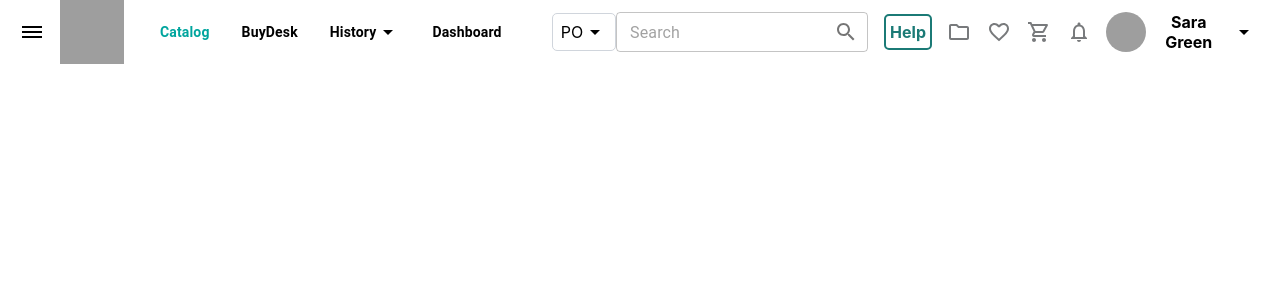
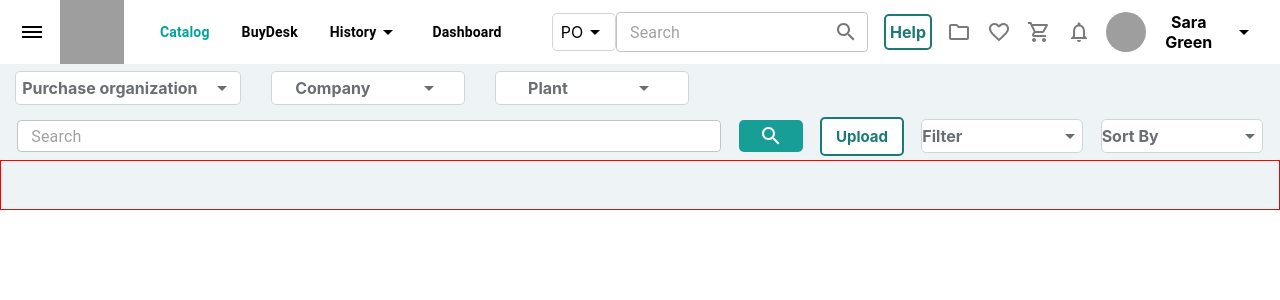
Before and after one commit to pallaveekumari/simfoni, a React (Create React App) app: page / in a window 1280 px wide. Shown: the top 300 px of the page. Built offline with nearby package versions, Linux system fonts and the light colour scheme; no server answers; grey boxes are pictures that could not be loaded.

Commit message:
navbar-second-implemented

```diff
--- a/src/Components/Navbar/Navbar.module.css
+++ b/src/Components/Navbar/Navbar.module.css
@@ -95,3 +95,128 @@ gap: 2rem;
     gap: 0.5rem;
     font-weight: bold;
 }
+
+.secondNavbar{
+    height: 9rem;
+    width: 100%;
+
+    background-color: #eef3f6;
+    /* border: 1px solid green; */
+
+}
+.secondNavbarBox1{
+height: 3rem;
+display: flex;
+width: 55%;
+justify-content: space-around;
+align-items: center;
+/* border: 1px solid red; */
+}
+.secondNavbarBox2{
+height: 3rem;
+display: flex;
+justify-content: space-evenly;
+align-items: center;
+/* border: 1px solid red; */
+}
+.secondNavbarBox3{
+height: 3rem;
+border: 1px solid red;
+}
+
+.purchase{
+height: 2rem;
+width: 14rem;
+
+display: flex;
+align-items: center;
+justify-content: space-around;
+background-color: white;
+color: #6a6e72;
+border-radius: 5px;
+font-weight: bold;
+border: 1px solid #d0d5dc;
+}
+.company{
+    height: 2rem;
+    width: 12rem;
+    border: 1px solid #d0d5dc;
+    display: flex;
+    align-items: center;
+    justify-content: space-around;
+    background-color: white;
+    color: #6a6e72;
+    border-radius: 5px;
+    font-weight: bold;
+}
+.plant{
+    height: 2rem;
+    width: 12rem;
+    border: 1px solid #d0d5dc;
+    display: flex;
+    align-items: center;
+    justify-content: space-around;
+    background-color: white;
+    color: #6a6e72;
+    border-radius: 5px;
+    font-weight: bold;
+}
+
+.secondNavbarSearchBox{
+    height: 2rem;
+    width: 55%;
+    border: 1px solid #d0d5dc;
+    background-color: white;
+    color: #6a6e72;
+    border: none;
+}
+.searchiconsbox{
+    height: 2rem;
+    width: 4rem;
+    /* border: 1px solid red; */
+    background-color:  #169e97;
+    color: white;
+    border-radius: 5px;
+    display: flex;
+    justify-content: center;
+    align-items: center;
+    /* margin-right: 4rem; */
+}
+.upload{
+    /* height: 1.8rem; */
+    width: 4rem;
+    border: 2px solid #1b7a76;
+    background-color: white;
+    color: #1b7a76;
+    border-radius: 5px;
+    display: flex;
+    justify-content: center;
+    align-items: center;
+    font-weight: bold;
+    padding: 0.5rem;
+    font-size: 15px;
+}
+.filter{
+    height: 2rem;
+    width: 10rem;
+    border: 1px solid #d0d5dc;
+    display: flex;
+    align-items: center;
+    justify-content: space-between;
+    background-color: white;
+    color: #6a6e72;
+    border-radius: 5px;
+    font-weight: bold;
+}
+.sortby{
+    height: 2rem;
+    width: 10rem;
+    border: 1px solid #d0d5dc;
+    display: flex;
+    align-items: center;
+    justify-content: space-between;
+    background-color: white;
+    color: #6a6e72;
+    border-radius: 5px;
+    font-weight: bold;
+}
--- a/src/Components/Navbar/Navbar.tsx
+++ b/src/Components/Navbar/Navbar.tsx
@@ -7,18 +7,33 @@ import {
   FormControl,
   OutlinedInput,
   InputLabel,
-  Avatar
+  Avatar,
+  MenuItem,
+  Menu
 } from "@mui/material";
 import React from "react";
 import styles from "./Navbar.module.css";
 import DehazeOutlinedIcon from "@mui/icons-material/DehazeOutlined";
 import ArrowDropDownIcon from "@mui/icons-material/ArrowDropDown";
 import SearchIcon from "@mui/icons-material/Search";
-import FolderOutlinedIcon from '@mui/icons-material/FolderOutlined';
-import FavoriteBorderOutlinedIcon from '@mui/icons-material/FavoriteBorderOutlined';
-import ShoppingCartOutlinedIcon from '@mui/icons-material/ShoppingCartOutlined';
-import NotificationsNoneOutlinedIcon from '@mui/icons-material/NotificationsNoneOutlined';
+import FolderOutlinedIcon from "@mui/icons-material/FolderOutlined";
+import FavoriteBorderOutlinedIcon from "@mui/icons-material/FavoriteBorderOutlined";
+import ShoppingCartOutlinedIcon from "@mui/icons-material/ShoppingCartOutlined";
+import NotificationsNoneOutlinedIcon from "@mui/icons-material/NotificationsNoneOutlined";
 const Navbar = () => {
+
+
+  const [anchorEl1, setAnchorEl1] = React.useState<null | HTMLElement>(null);
+  const open1 = Boolean(anchorEl1);
+  const handleClick1 = (event: React.MouseEvent<HTMLElement>) => {
+    setAnchorEl1(event.currentTarget);
+  };
+  const handleClose1 = () => {
+    setAnchorEl1(null);
+  }
+
+
+
   return (
     <Box>
       <Box className={styles.catalogNavbar}>
@@ -31,25 +46,35 @@ const Navbar = () => {
             />
           </Box>
           <Box className={styles.catalogBox}>
-            <Typography variant="body2" sx={{fontWeight:"bold"}} className={styles.catalogText}>
+            <Typography
+              variant="body2"
+              sx={{ fontWeight: "bold" }}
+              className={styles.catalogText}
+            >
               Catalog
             </Typography>
-            <Typography variant="body2" sx={{fontWeight:"bold"}}>BuyDesk</Typography>
+            <Typography variant="body2" sx={{ fontWeight: "bold" }}>
+              BuyDesk
+            </Typography>
             <Box className={styles.historyDropdown}>
-              <Typography variant="body2" sx={{fontWeight:"bold"}}>History </Typography>
+              <Typography variant="body2" sx={{ fontWeight: "bold" }}>
+                History{" "}
+              </Typography>
               <ArrowDropDownIcon />
             </Box>
-            <Typography variant="body2" sx={{fontWeight:"bold"}}>Dashboard</Typography>
+            <Typography variant="body2" sx={{ fontWeight: "bold" }}>
+              Dashboard
+            </Typography>
           </Box>
         </Box>
 
         <Box className={styles.poBox}>
           <Box className={styles.historyDropdownMenu}>
-            <Box >PO</Box>
+            <Box>PO</Box>
             <ArrowDropDownIcon />
           </Box>
           <Box>
-            <FormControl sx={{width: "25ch" }} variant="outlined">
+            <FormControl sx={{ width: "25ch" }} variant="outlined">
               <OutlinedInput
                 id="outlined-adornment-password"
                 size="small"
@@ -66,17 +91,76 @@ const Navbar = () => {
           </Box>
           <Box className={styles.help}>Help</Box>
           <Box className={styles.IconBoxes}>
-          <FolderOutlinedIcon/>
-          <FavoriteBorderOutlinedIcon/>
-          <ShoppingCartOutlinedIcon/>
-          <NotificationsNoneOutlinedIcon/>
+            <FolderOutlinedIcon />
+            <FavoriteBorderOutlinedIcon />
+            <ShoppingCartOutlinedIcon />
+            <NotificationsNoneOutlinedIcon />
           </Box>
           <Box className={styles.avtar}>
-          <Avatar alt="Remy Sharp" src="/static/images/avatar/1.jpg" />
-          <Box>Sara Green</Box>
-          <ArrowDropDownIcon />
+            <Avatar alt="Remy Sharp" src="/static/images/avatar/1.jpg" />
+            <Box>Sara Green</Box>
+            <ArrowDropDownIcon />
           </Box>
         </Box>
+      </Box>
+
+      <Box className={styles.secondNavbar}>
+        <Box className={styles.secondNavbarBox1}>
+          <Box className={styles.purchase}>
+            <Box>Purchase organization</Box>
+            <ArrowDropDownIcon />
+          </Box>
+          <Box className={styles.company}>
+            <Box>Company</Box>
+            <ArrowDropDownIcon />
+          </Box>
+          <Box className={styles.plant}>
+            <Box>Plant</Box>
+            <ArrowDropDownIcon />
+          </Box>
+        </Box>
+
+        <Box className={styles.secondNavbarBox2}>
+          <OutlinedInput className={styles.secondNavbarSearchBox} placeholder="Search" size="small" />
+          <Box className={styles.searchiconsbox}>
+          <SearchIcon/>
+
+
+
+          </Box>
+          <Box className={styles.upload}>Upload</Box>
+
+          <Box className={styles.filter} onClick={handleClick1}>
+            <Box>Filter</Box>
+            <ArrowDropDownIcon   />
+            <Menu
+        id="demo-positioned-menu"
+        aria-labelledby="demo-positioned-button"
+        anchorEl={anchorEl1}
+        open={open1}
+        onClose={handleClose1}
+        anchorOrigin={{
+          vertical: 'top',
+          horizontal: 'left',
+        }}
+        transformOrigin={{
+          vertical: 'top',
+          horizontal: 'left',
+        }}
+      >
+        <MenuItem onClick={handleClose1}>Profile</MenuItem>
+        <MenuItem onClick={handleClose1}>My account</MenuItem>
+        <MenuItem onClick={handleClose1}>Logout</MenuItem>
+      </Menu>
+          </Box>
+
+          <Box className={styles.sortby}>
+            <Box>Sort By</Box>
+            <ArrowDropDownIcon />
+
+          </Box>
+        </Box>
+        <Box className={styles.secondNavbarBox3}></Box>
       </Box>
     </Box>
   );
```
